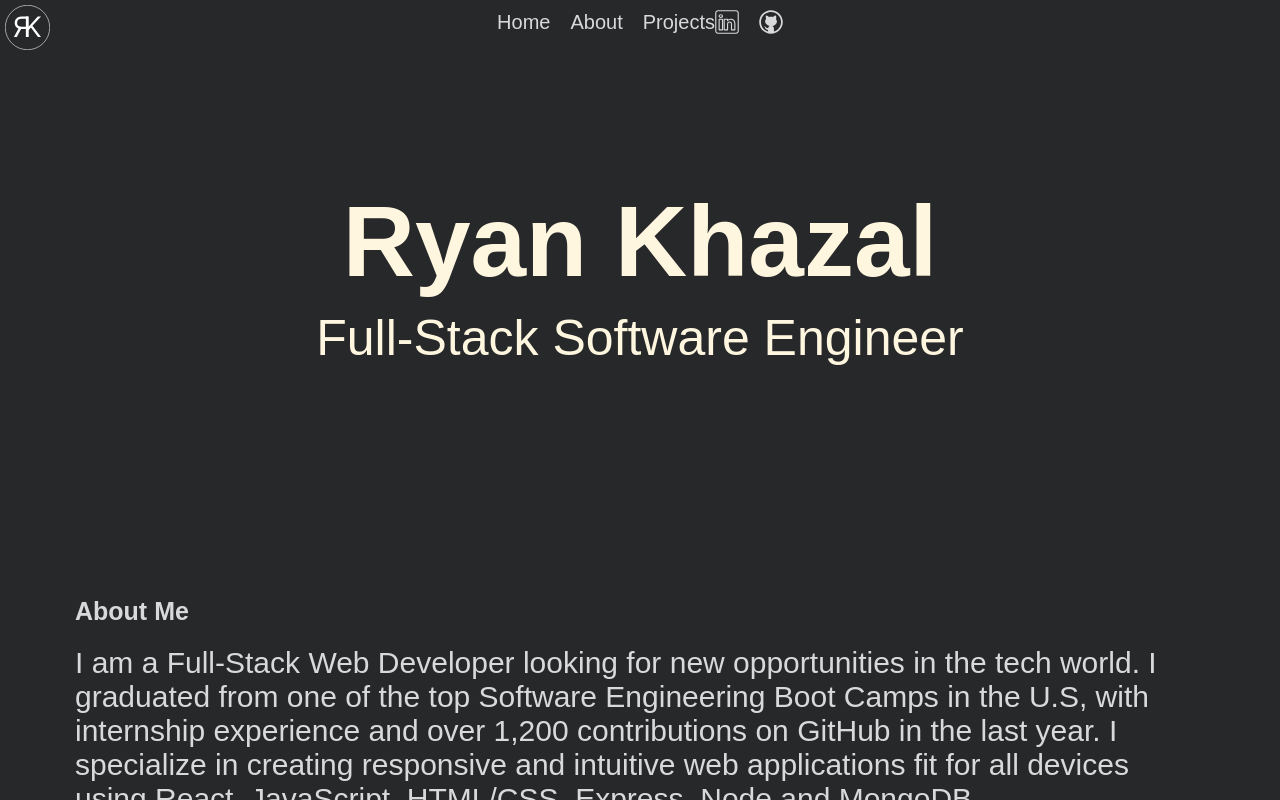
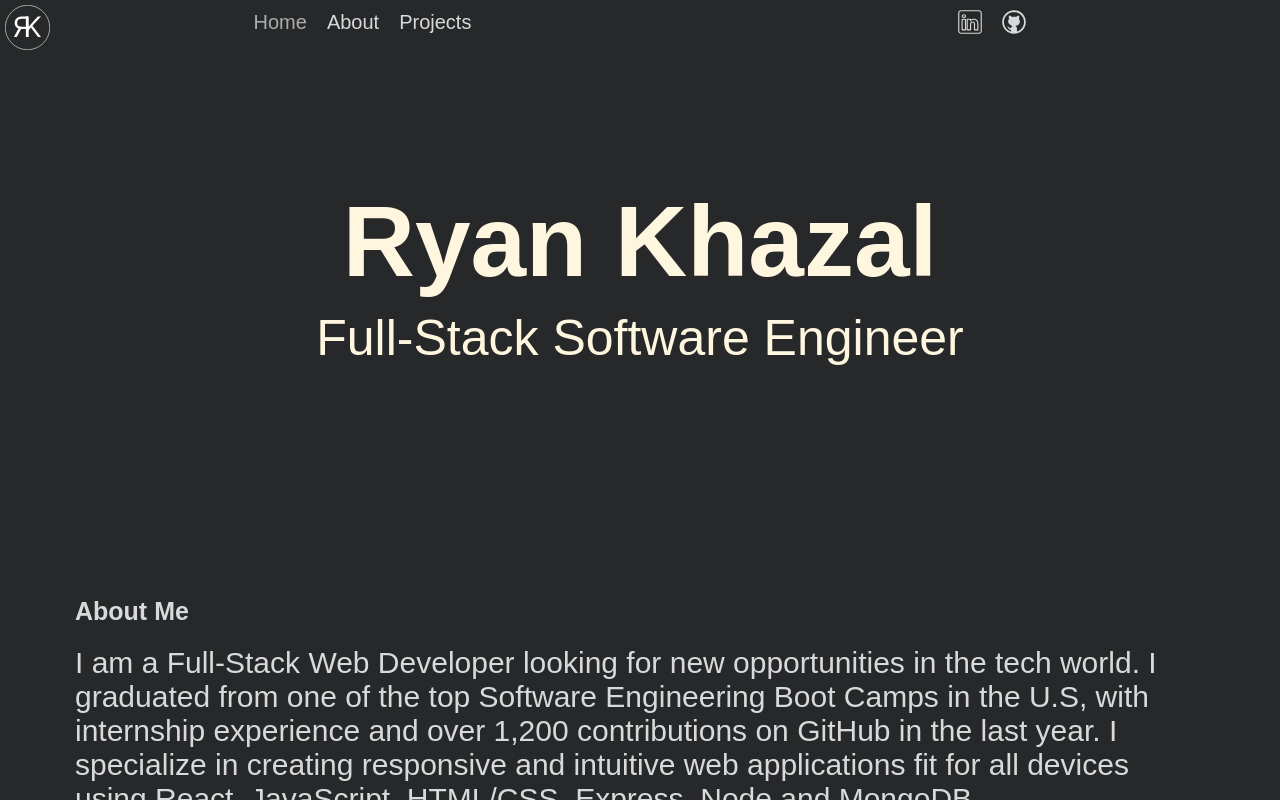
Before and after one commit to Bouderton/about-me, a React (Vite) app in the folder About-Me/: page / in a window 1280 px wide. In both pictures the pointer is over the button "Home". Shown: the top 800 px of the page. Built offline with nearby package versions, Linux system fonts and the light colour scheme.

Commit message:
icon fixes & placeholder effects

```diff
--- a/About-Me/src/components/Navigation/Navigation.css
+++ b/About-Me/src/components/Navigation/Navigation.css
@@ -7,8 +7,10 @@
 
 .nav__content {
   display: flex;
+  justify-content: space-around;
   flex-direction: row;
   align-items: center;
+  width: 100%;
 }
 
 .nav__content-title {
@@ -32,6 +34,11 @@
   padding: 0;
 }
 
+.nav__button:hover {
+  cursor: pointer;
+  opacity: 75%;
+}
+
 .nav__icons-container {
   height: 24px;
   display: flex;
@@ -49,3 +56,8 @@
   height: 24px;
   width: 24px;
 }
+
+.nav__icon:hover {
+  cursor: pointer;
+  opacity: 75%;
+}
--- a/About-Me/src/components/Navigation/Navigation.jsx
+++ b/About-Me/src/components/Navigation/Navigation.jsx
@@ -19,15 +19,13 @@ const Navigation = () => {
           </button>
         </div>
         <div className="nav__icons-container">
-          {/* Linkedin */}
           <button className="nav__icon" type="button">
             <img src={linkedin} alt="LinkedIn Icon" />
           </button>
-          {/* Github */}
           <button className="nav__icon" type="button">
             <img src={github} alt="Github Icon" />
           </button>
-          {/* Contact email */}
+          {/* Email Icon Coming Soon*/}
         </div>
       </div>
     </section>
```
